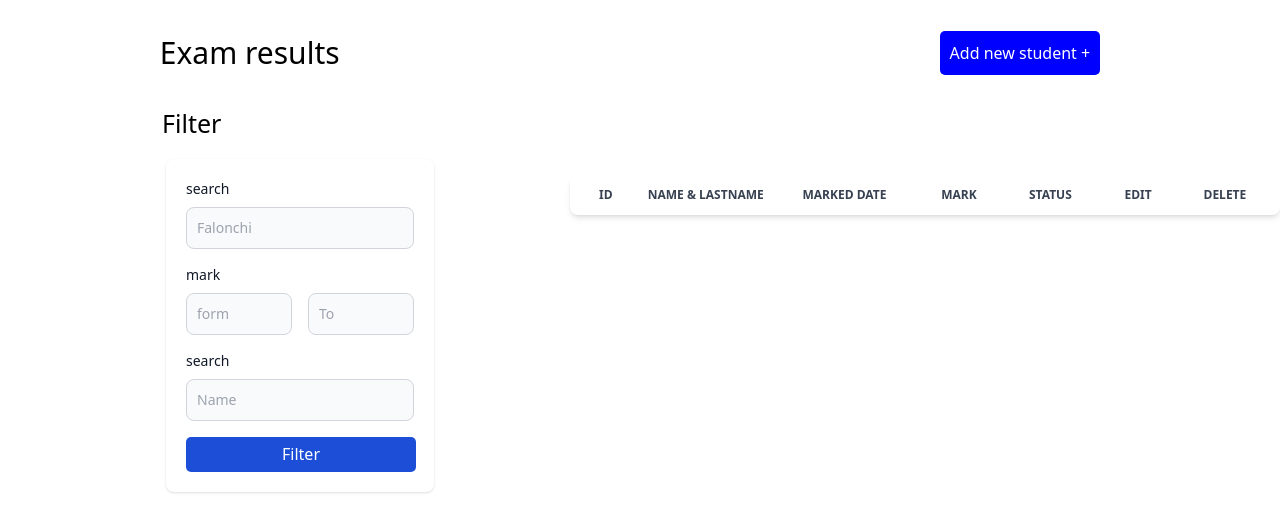
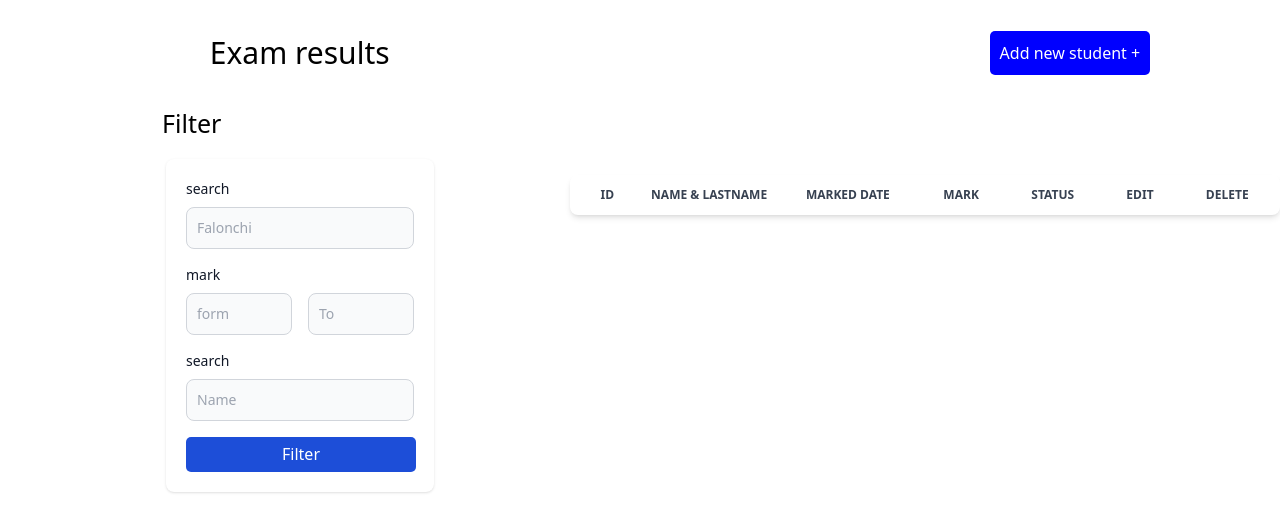
Before and after one commit to UmarBaxodirov/CRUD-Dars-9, a plain HTML site: page index.html in a window 1280 px wide. Drawn offline with nearby package versions, Linux system fonts and the light colour scheme.

Commit message:
Amaliyot commit

```diff
--- a/index.html
+++ b/index.html
@@ -18,16 +18,14 @@
 </head>
 
 <body>
-    <div class="flex justify-center">
-        <header class="flex justify-center gap-[0px] mt-[30px] ml-[-50px] max-[926px]:block items-center">
-            <h1 style=" font-weight: 500;" class="ml-[30px] text-[30px] text-[ font-family:  Ubuntu; ">Exam results</h1>
+        <header class="flex justify-center gap-[0px] mt-[30px] ml-[50px] items-center">
+            <h1 style=" font-weight: 500;" class="ml-[30px] text-[30px] text-[ font-family:  Ubuntu; max-[406px]:text-[17px] ">Exam results</h1>
             <button id="add_btn" style="border-radius: 5px;"
                 class="text-[white] p-[10px] bg-[blue] ml-[600px] max-[926px]:ml-[-000px]">Add new student +</button>
         </header>
-    </div>
     <div class=" max-[1266px]:flex justify-center">
         <section class="flex gap-[100px] max-[1266px]:block">
-            <section class="ml-[150px] w-[300px] mt-[30px] max-[1266px]:ml-[250px]">
+            <section class="ml-[150px] w-[300px] mt-[30px] max-[1266px]:ml-[300px]">
                 <h1 style="margin-left: 12px; font-weight: 400;" class="text-[25px] text-[ font-family: " Ubuntu";">
                     Filter
                 </h1>
@@ -81,12 +79,12 @@
                     </div>
                 </div>
             </section>
-            <section class="w-[850px] mt-[100px] ml-[20px]">
+            <section class="w-[850px] mt-[100px] ml-[20px] max-[330px]:w-[700px]">
                 <div class="flex justify-center relative overflow-x-auto shadow-md sm:rounded-lg">
-                    <table class="w-[700px] h-[25px] text-sm text-left rtl:text-right text-gray-900 dark:text-gray-400">
-                        <thead class=" text-xs text-gray-700 uppercase dark:text-gray-900">
+                    <table class="w-[700px] h-[25px] gap-[0px] text-sm rtl:text-right text-gray-900 dark:text-gray-400">
+                        <thead class=" gap-[0px] text-xs text-gray-700 uppercase dark:text-gray-900 ">
                             <tr>
-                                <th scope="col" class="px-6 py-3">
+                                <th scope="col" class="px-6 py-3 max-[874px]:hidden">
                                     <b>ID</b>
                                 </th>
                                 <th scope="col" class="px-2 py-1 max-[874px]:hidden">
@@ -113,7 +111,7 @@
                             <!-- <tr class="border-b border-gray-200 dark:border-gray-700">
                                 <th scope="row"
                                     class="px-6 py-4 font-medium text-gray-900 whitespace-nowrap bg-gray-50 dark:text-white dark:bg-gray-800">
-                                    55
+                                      55
                                 </th>
                                 <td class="px-6 py-4  bg-gray-50 dark:bg-gray-800">
                                     Quvonch Salom
```
